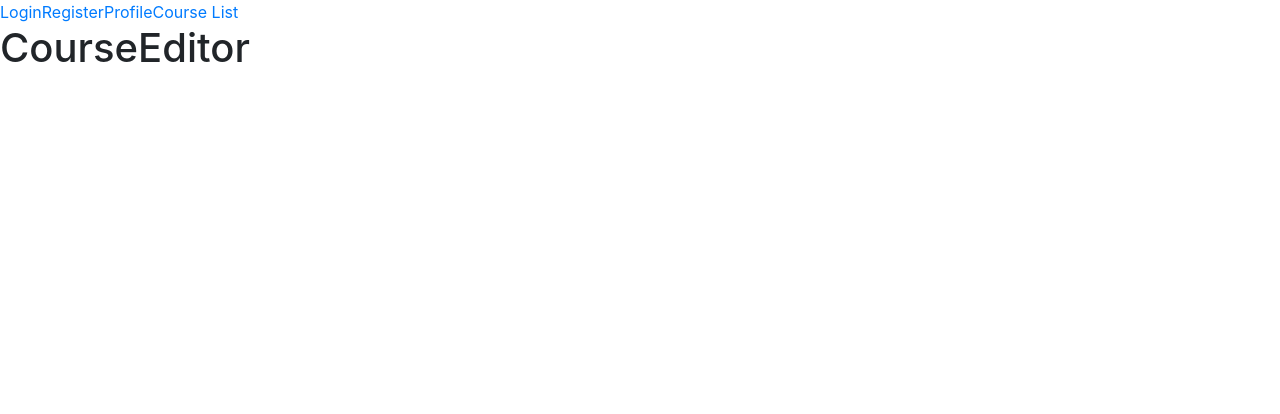
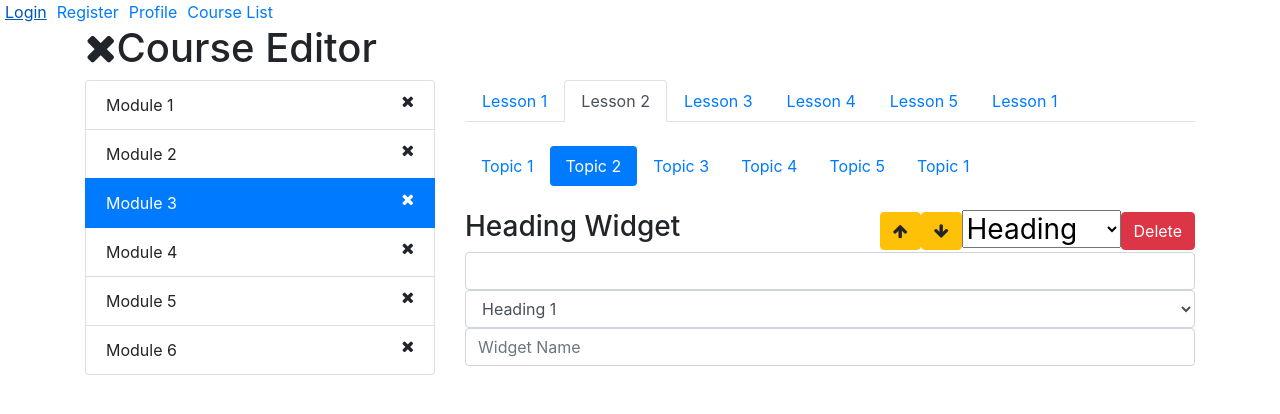
Before and after one commit to mdups/React-Whiteboard, a React (Create React App) app: page /edit/1 in a window 1280 px wide. Shown: the top 414 px of the page. Built offline with nearby package versions, Linux system fonts and the light colour scheme; no server answers.

Commit message:
added topicPills, LessonTabs, ModuleList to create a react based course editor

```diff
--- a/package.json
+++ b/package.json
@@ -7,6 +7,7 @@
     "@testing-library/react": "^9.5.0",
     "@testing-library/user-event": "^7.2.1",
     "bootstrap": "^4.5.2",
+    "jquery": "^3.5.1",
     "react": "^16.13.1",
     "react-dom": "^16.13.1",
     "react-router-dom": "^5.2.0",
--- a/src/components/CourseEditor.js
+++ b/src/components/CourseEditor.js
@@ -1,7 +1,5 @@
 import React from "react";
 import {findCourseById} from "../services/CourseService";
-/*import ModuleList from "./ModuleList";
-import LessonTabs from "./LessonTabs";*/
 
 export class CourseEditor extends React.Component{
 
@@ -23,19 +21,112 @@ export class CourseEditor extends React.Component{
 
   render() {
     return(
-      <div>
-        <h1>CourseEditor</h1>
-        <h2>{this.state.course.title} {this.state.course._id}</h2>
+      <div class="container">
+        <h1>
+          <i class="fa fa-times"></i>
+          Course Editor
+        </h1>
+
+        <div class="row">
+          <div class="col-4">
+
+            <ul class="list-group">
+              <li class="list-group-item">Module 1 <i class="fa fa-times float-right"></i> </li>
+              <li class="list-group-item">Module 2 <i class="fa fa-times float-right"></i></li>
+              <li class="list-group-item active">Module 3 <i class="fa fa-times float-right"></i></li>
+              <li class="list-group-item">Module 4 <i class="fa fa-times float-right"></i></li>
+              <li class="list-group-item">Module 5 <i class="fa fa-times float-right"></i></li>
+              <li class="list-group-item">Module 6 <i class="fa fa-times float-right"></i></li>
+            </ul>
+          </div>
+          <div class="col-8">
+
+
+            <ul class="nav nav-tabs">
+              <li class="nav-item">
+                <a href="#"  class="nav-link">Lesson 1</a>
+              </li>
+              <li class="nav-item">
+                <a href="#"  class="nav-link active">Lesson 2</a>
+              </li>
+              <li class="nav-item">
+                <a href="#"  class="nav-link">Lesson 3</a>
+              </li>
+              <li class="nav-item">
+                <a href="#"  class="nav-link">Lesson 4</a>
+              </li>
+              <li class="nav-item">
+                <a href="#"  class="nav-link">Lesson 5</a>
+              </li>
+              <li class="nav-item">
+                <a href="#"  class="nav-link">Lesson 1</a>
+              </li>
+            </ul>
+
+            <br/>
+
+            <ul class="nav nav-pills">
+              <li class="nav-item">
+                <a href="#"  class="nav-link">Topic 1</a>
+              </li>
+              <li class="nav-item">
+                <a href="#"  class="nav-link active">Topic 2</a>
+              </li>
+              <li class="nav-item">
+                <a href="#"  class="nav-link">Topic 3</a>
+              </li>
+              <li class="nav-item">
+                <a href="#"  class="nav-link">Topic 4</a>
+              </li>
+              <li class="nav-item">
+                <a href="#"  class="nav-link">Topic 5</a>
+              </li>
+              <li class="nav-item">
+                <a href="#"  class="nav-link">Topic 1</a>
+              </li>
+            </ul>
+
+            <br/>
+
+            <div>
+              <h3>
+                Heading Widget
+                <span class="float-right">
+                              <a class="btn btn-warning">
+                                  <i class="fa fa-arrow-up"></i>
+                              </a>
+                              <a class="btn btn-warning">
+                                  <i class="fa fa-arrow-down"></i>
+                              </a>
+                              <select>
+                                  <option>Heading</option>
+                                  <option>YouTube</option>
+                                  <option>Image</option>
+                                  <option>Document</option>
+                                  <option>Slides</option>
+                              </select>
+                              <a class="btn btn-danger">Delete</a>
+                                  </span>
+              </h3>
+
+              <input class="form-control"/>
+              <select class="form-control">
+                <option>Heading 1</option>
+                <option>Heading 2</option>
+                <option>Heading 3</option>
+                <option>Heading 4</option>
+                <option>Heading 5</option>
+              </select>
+              <input class="form-control"
+                     title="Name your widget" placeholder="Widget Name"/>
+            </div>
+
+
+          </div>
+        </div>
+
 
       </div>
     )
   }
 }
-/* <div className="row">
-          <div className="col-4">
-            <ModuleList/>
-          </div>
-          <div className="col-8">
-            <LessonTabs/>
-          </div>
-        </div>*/
--- a/src/components/CourseListComponent.js
+++ b/src/components/CourseListComponent.js
@@ -40,6 +40,7 @@ class CourseListComponent extends React.Component {
         })))
   }
 
+
   render() {
     return(
       <div className="container">
@@ -51,12 +52,17 @@ class CourseListComponent extends React.Component {
           </button>
           <h1 className="d-flex justify-content-center">Course List</h1>
         </div>
-        <table className="table">
+        <table className="table table-hover" id="MyTable">
           <thead>
           <tr>
             <th>Title</th>
-            <th> Owner </th>
-            <th> Last Edited </th>
+            <th className="d-none d-md-table-cell"> Owner </th>
+            <th className="d-none d-lg-table-cell"> Last Edited </th>
+            <th>
+              <i className="fa fa-th fa-lg"/>
+              <i style={{padding: "5px"}} className="fa fa-bars fa-lg"/>
+
+            </th>
           </tr>
 
           </thead>
--- a/src/components/CourseManager.js
+++ b/src/components/CourseManager.js
@@ -12,10 +12,10 @@ export class CourseManager extends React.Component {
       <Router>
         <div>
 
-          <Link to="/login">Login</Link>
-          <Link to="/register">Register</Link>
-          <Link to="/profile">Profile</Link>
-          <Link to="/courses">Course List</Link>
+          <Link to="/login" style={{padding: "5px"}}>Login</Link>
+          <Link to="/register" style={{padding: "5px"}}>Register</Link>
+          <Link to="/profile" style={{padding: "5px"}}>Profile</Link>
+          <Link to="/courses" style={{padding: "5px"}}>Course List</Link>
 
           <Route path="/login" exact component={Login}/>
           <Route path="/register" exact component={Register}/>
--- a/src/components/CourseRowComponent.js
+++ b/src/components/CourseRowComponent.js
@@ -8,7 +8,8 @@ class CourseRowComponent extends React.Component {
   state = {
     editing: false,
     courseTitle: this.props.course.title,
-    course: this.props.course
+    course: this.props.course,
+    highlighted: false
   }
 
   constructor(props) {
@@ -33,7 +34,8 @@ class CourseRowComponent extends React.Component {
 
   render() {
     return (
-      <tr>
+      <tr className={this.state.highlighted && 'bg-warning'} onClick={
+      () => this.setState({highlighted: !this.state.highlighted})}>
         <td>
           {
             this.state.editing === true &&
@@ -48,21 +50,23 @@ class CourseRowComponent extends React.Component {
             </Link>
           }
         </td>
-        <td>{this.props.course.owner}</td>
-        <td>{this.props.course.lastUpdated}</td>
+        <td className="d-none d-md-table-cell">{this.props.course.owner}</td>
+        <td className="d-none d-lg-table-cell">{this.props.course.lastUpdated}</td>
         <td>
-          <i className="fa fa-trash" onClick={() => this.props.deleteCourse(this.props.course)}>
-          </i>
+          {this.state.editing === false &&
+            <i className="fa fa-trash fa-lg"
+              onClick={() =>
+                this.props.deleteCourse(this.props.course)}/>
+          }
+
           {
             this.state.editing &&
-            <button onClick={this.updateCourse}>
-              {console.log("yo it got here")}
-              Ok
-            </button>
+            <i className="fa fa-check fa-lg" onClick={this.updateCourse}/>
           }
           {
             !this.state.editing &&
-            <i className="fa fa-edit" onClick={() => this.setState({editing: true})}/>
+            <i style={{padding: "5px"}}
+              className="fa fa-edit fa-lg" onClick={() => this.setState({editing: true})}/>
           }
         </td>
       </tr>
--- /dev/null
+++ b/src/components/TopicPills.js
@@ -0,0 +1 @@
+import React from 'react';
```
Also changed, not shown: src/components/CourseListStyle.css (added, +10 -0 lines), src/components/LessonTabs.js (+1 -8 lines), src/components/ModuleList.js (+1 -75 lines), 1 other file (tests, documents, lock files or other folders).
